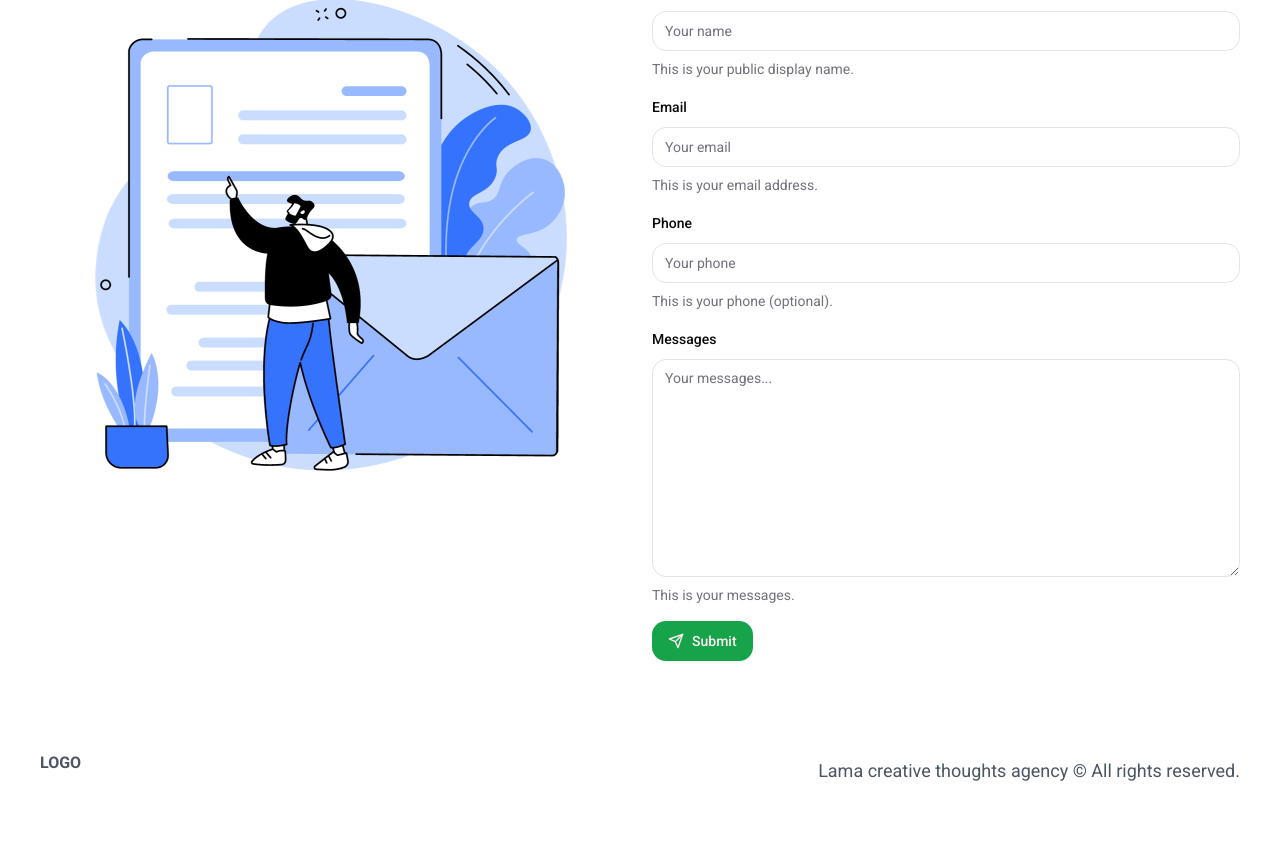
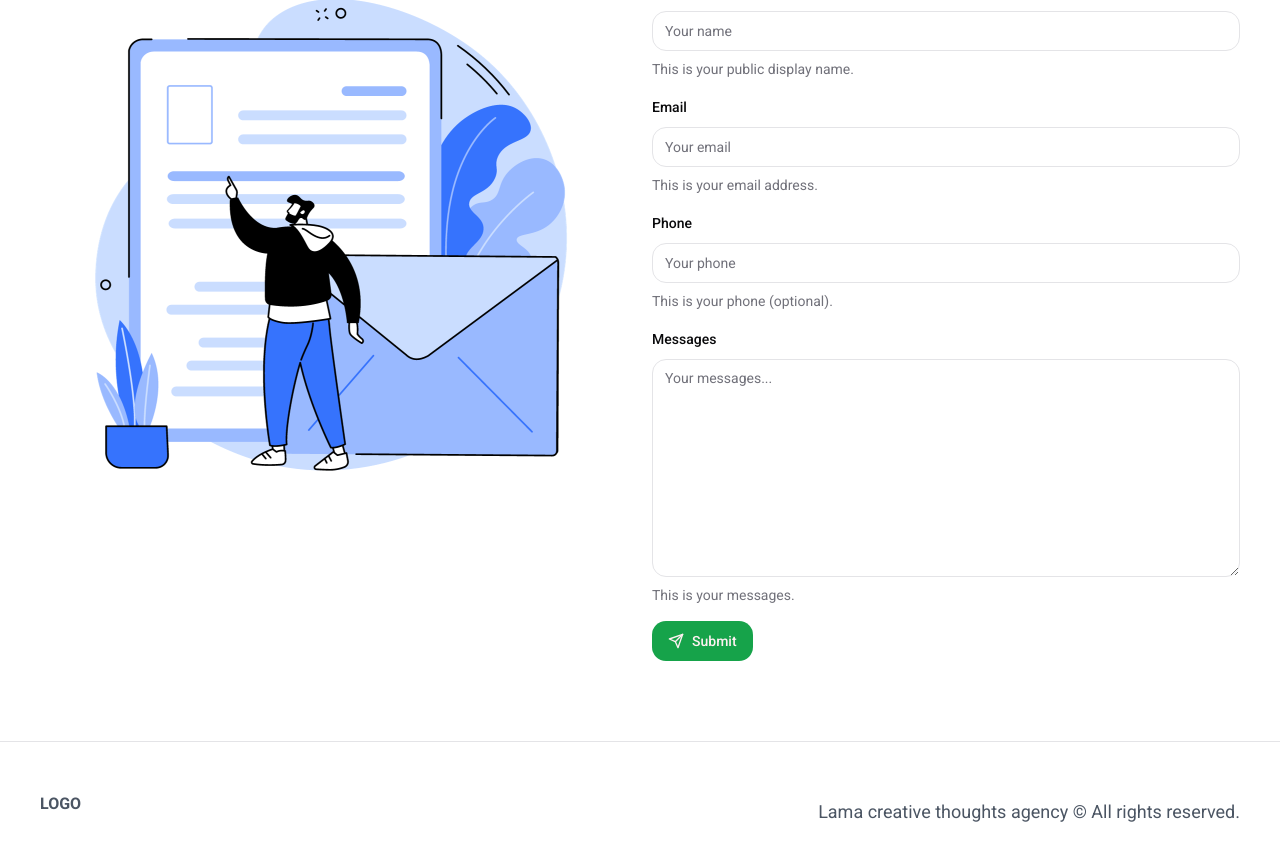
Before and after one commit to hayamaht/nextjs-app, a Next.js app: page /contact in a window 1280 px wide. Shown: the part 118-978 px from the top of the page. Before the commit the page ends 943 px from the top, so only its background shows below. Built offline with nearby package versions, Linux system fonts and the light colour scheme.

Commit message:
Change footer page

```diff
--- a/src/components/layouts/footer.tsx
+++ b/src/components/layouts/footer.tsx
@@ -2,6 +2,7 @@ import React from 'react'
 
 export default function Footer() {
   return (
+    <div className='border-t border-border mt-10'>
       <div className='container mx-auto p-10 md:flex items-center justify-between text-gray-600 space-y-4'>
         <div className='font-bold'>
           LOGO
@@ -10,5 +11,6 @@ export default function Footer() {
           Lama creative thoughts agency © All rights reserved.
         </div>
       </div>
+    </div>
   )
 }
```
Lines whose indentation alone changed are shown as unchanged.
